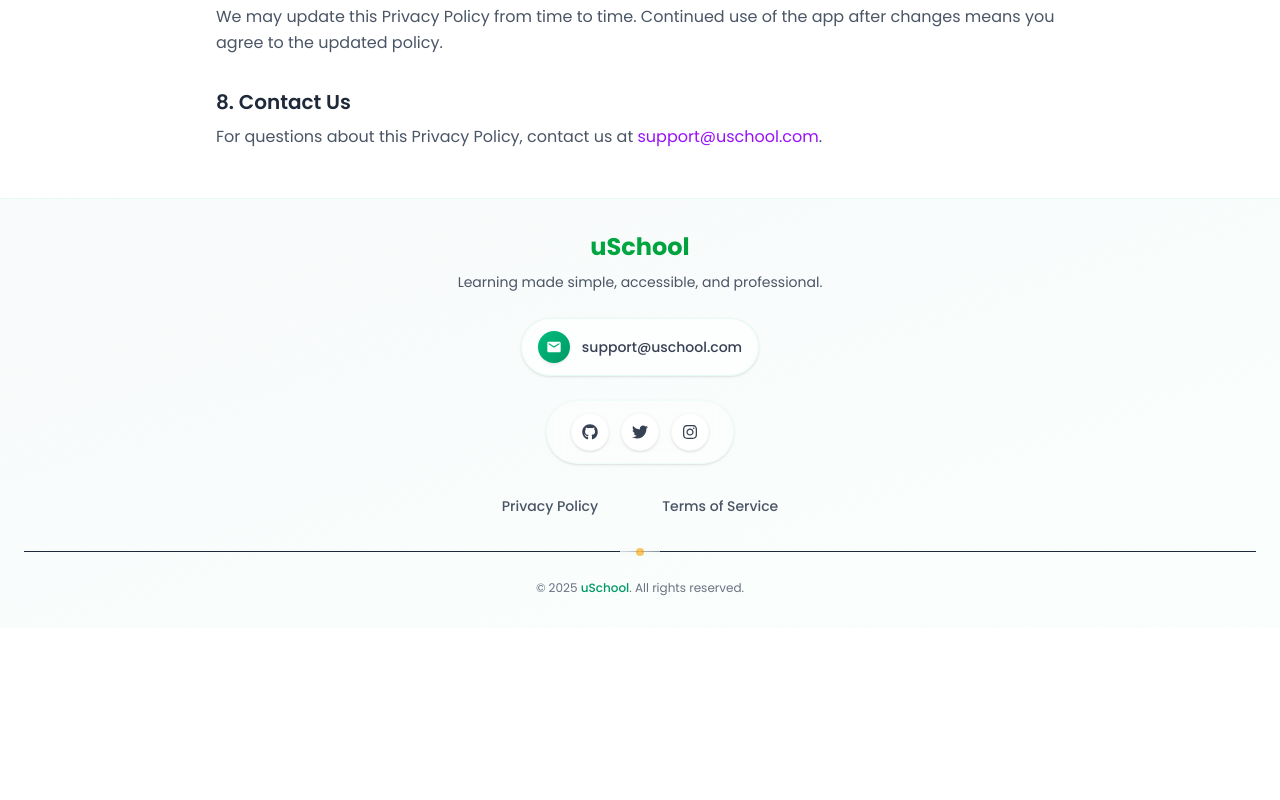
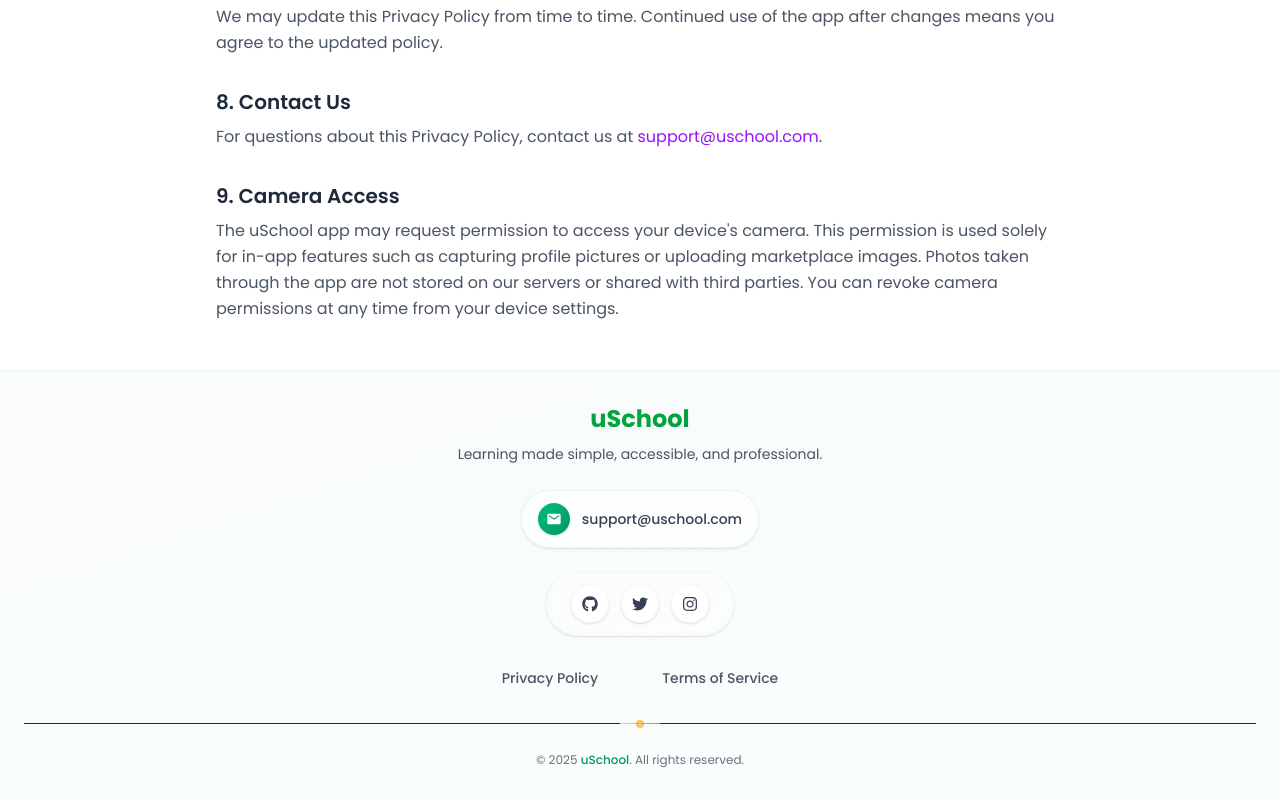
Before and after one commit to Dee-jedi/uSchool, a React (Vite) app: page /privacy in a window 1280 px wide. Shown: the part 1433-2233 px from the top of the page. Before the commit the page ends 2061 px from the top, so only its background shows below. Built offline with nearby package versions, Linux system fonts and the light colour scheme.

Commit message:
Updated the privacy policy

```diff
--- a/src/pages/Privacy.tsx
+++ b/src/pages/Privacy.tsx
@@ -131,6 +131,18 @@
         </a>
         .
       </p>
+
+      {/* Section 9 */}
+      <h2 className="mt-8 text-xl font-semibold text-gray-800">
+        9. Camera Access
+      </h2>
+      <p className="mt-2 text-gray-600 leading-relaxed">
+        The uSchool app may request permission to access your device's camera.
+        This permission is used solely for in-app features such as capturing
+        profile pictures or uploading marketplace images. Photos taken through
+        the app are not stored on our servers or shared with third parties. You
+        can revoke camera permissions at any time from your device settings.
+      </p>
     </div>
   );
 };
```
Also changed, not shown: vercel.json (added).
